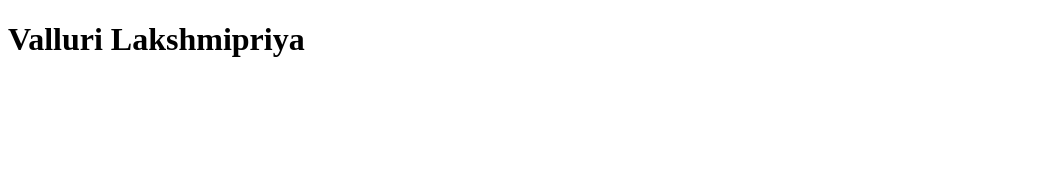
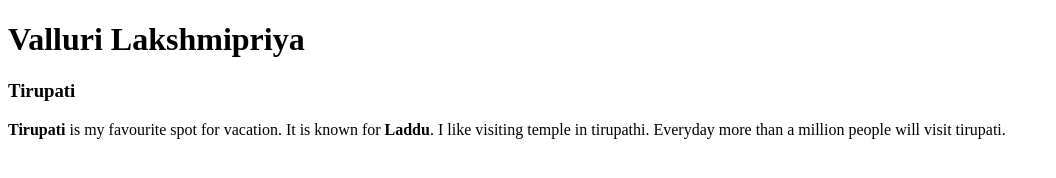
Before and after one commit to 44-563-WebApps-F23/44563-webapps-f23-assignment3-lakshmipriya222, a plain HTML site: page index.html in a window 1280 px wide. Shown: the whole page, without its empty margins (0-1056 px from the left). Drawn offline with Linux system fonts and the light colour scheme.

Commit message:
Update index.html

```diff
--- a/index.html
+++ b/index.html
@@ -7,5 +7,9 @@
 </head>
 <body>
     <h1>Valluri Lakshmipriya</h1>
+    <h3>Tirupati</h3>
+    <p><b>Tirupati</b> is my favourite spot for vacation.
+        It is known for <b>Laddu</b>. I like visiting temple in tirupathi.
+        Everyday more than a million people will visit tirupati.</p>
 </body>
 </html>
```
